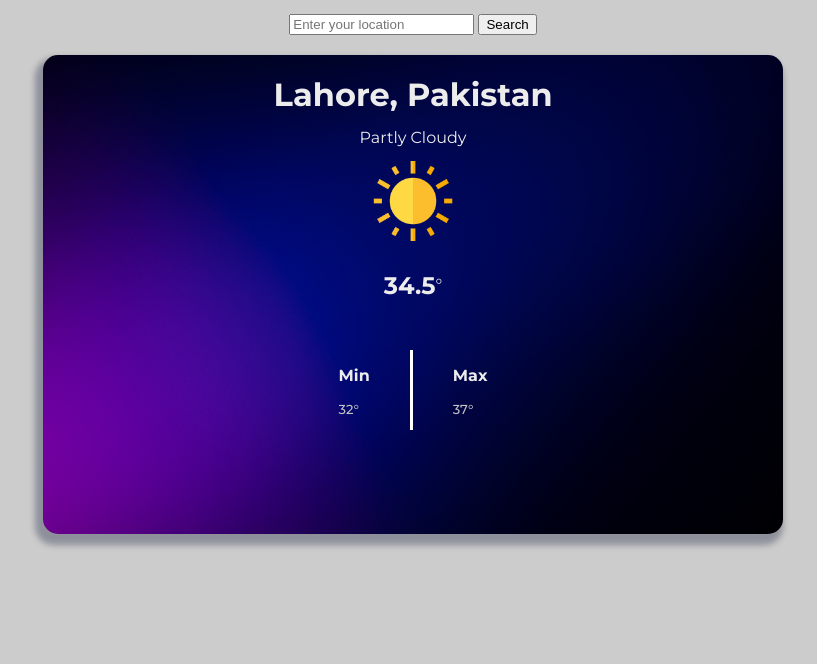
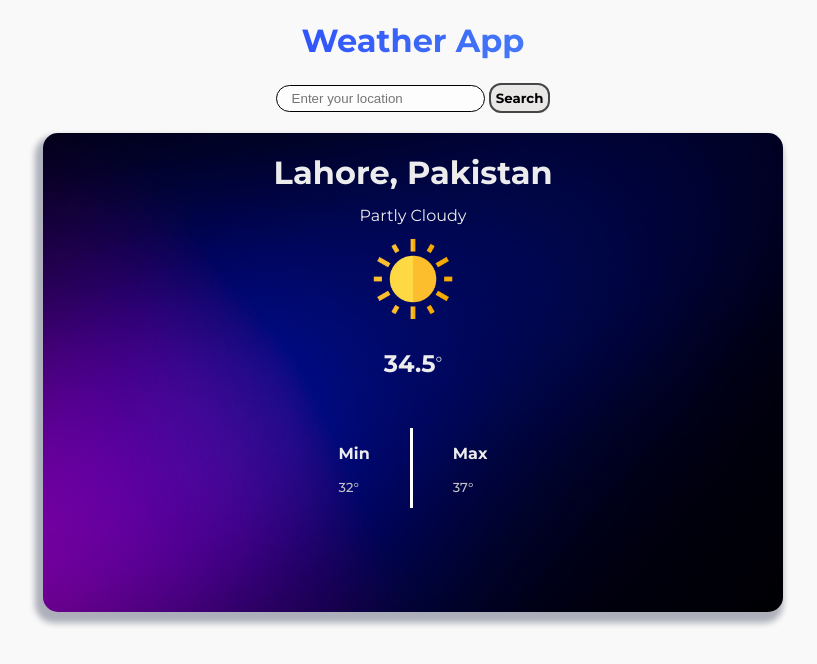
Before and after one commit to mustafa-bhatti/weather-app, a website built with webpack: page src/template.html in a window 1280 px wide. Shown: the whole page, without its empty margins (227-1044 px from the left). Built offline with nearby package versions, Linux system fonts and the light colour scheme; no server answers.

Commit message:
final styling

```diff
--- a/src/styles.css
+++ b/src/styles.css
@@ -9,9 +9,38 @@
 body {
   font-family: 'Montserrat', sans-serif;
   height: 95vh;
-  background-color: rgb(204, 204, 204);
+  background-color: rgb(249, 249, 249);
 }
-
+h1 {
+  text-align: center;
+  background: linear-gradient(to right, rgb(0, 0, 255), rgb(117, 204, 242));
+  -webkit-background-clip: text;
+  /* background-clip: border-box; */
+  -webkit-text-fill-color: transparent;
+}
+input {
+  padding: 5px 15px;
+  outline: none;
+  border: 1px solid black;
+  background-color: rgba(255, 255, 255, 0.697);
+  -webkit-border-radius: 15px;
+  -moz-border-radius: 15px;
+  -ms-border-radius: 15px;
+  -o-border-radius: 15px;
+  border-radius: 15px;
+}
+button {
+  padding: 5px 5px;
+  font-family: 'Montserrat';
+  font-weight: 700;
+  background-color: rgba(234, 231, 231, 0.982);
+  border: 2px solid rgb(70, 70, 70);
+  border-radius: 12px;
+  -webkit-border-radius: 12px;
+  -moz-border-radius: 12px;
+  -ms-border-radius: 12px;
+  -o-border-radius: 12px;
+}
 .main-container {
   display: flex;
   flex-direction: column;
--- a/src/template.html
+++ b/src/template.html
@@ -7,7 +7,7 @@
     <link rel="stylesheet" href="styles.css" />
   </head>
   <body>
-    <!-- <h1>Weather App</h1> -->
+    <h1>Weather App</h1>
     <div class="main-container">
       <form id="search-form">
         <input
```
